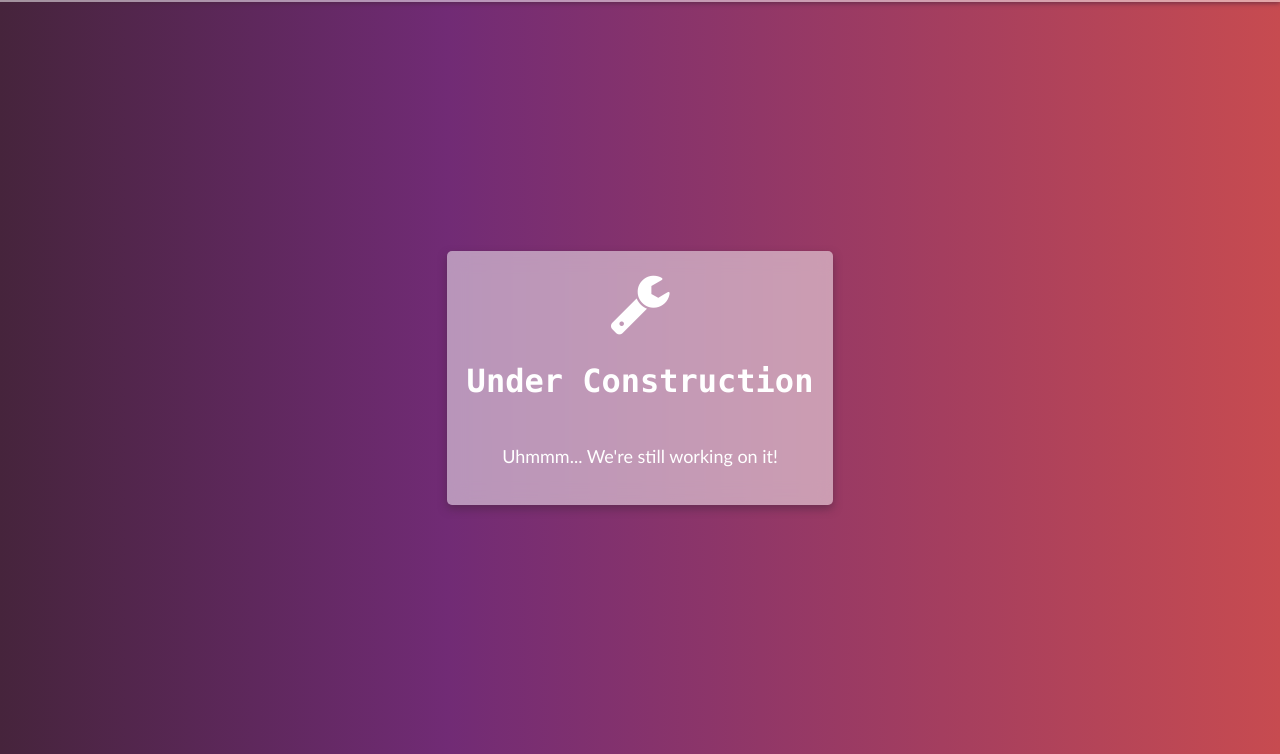
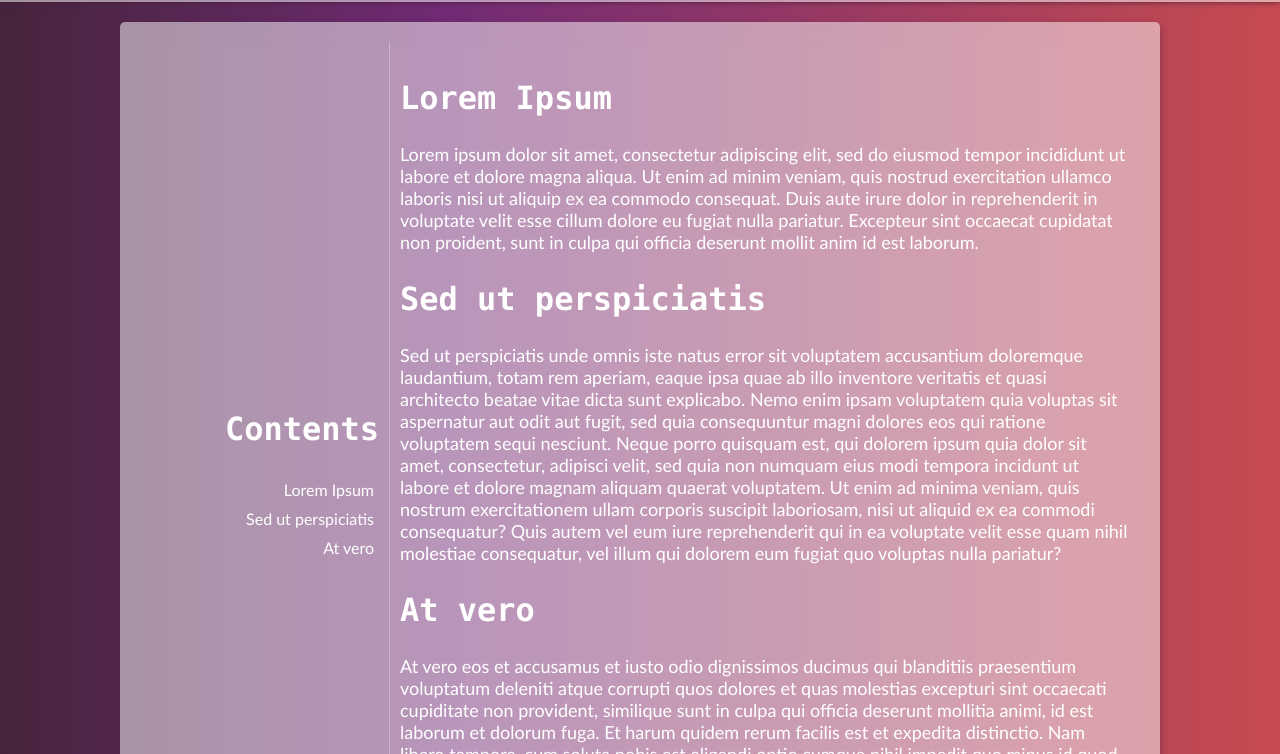
Before and after one commit to VMarkos/prudens-temp, a plain HTML site: page docs.html in a window 1280 px wide. Shown: the part 46-800 px from the top of the page. Drawn offline with Linux system fonts and the light colour scheme.

Commit message:
Add files via upload

```diff
--- a/docs.html
+++ b/docs.html
@@ -48,12 +48,31 @@
                 </div>
             </div>
         </div>
-        <div class="main-container">
+        <div class="main-docs-container">
             <!-- <div class="cards-grid"> -->
                 <div id="main-container" class="card-container no-animation">
-                    <i class="fa fa-wrench fa-4x"></i>
-                    <h2>Under Construction</h2>
-                    <p>Uhmmm... We're still working on it!</p>
+                    <div class="docs-grid-container">
+                    	<div class="toc-container">
+                    		<ul id="toc">
+                    			<h2>Contents</h2>
+                    			<li>Lorem Ipsum</li>
+                    			<li>Sed ut perspiciatis</li>
+                    			<li>At vero</li>
+                    		</ul>
+                    	</div>
+                    	<div class="docs-text-container">
+                    		<h2>Lorem Ipsum</h2>
+                    		<p id="docs-body">Lorem ipsum dolor sit amet, consectetur adipiscing elit, sed do eiusmod tempor incididunt ut 									labore et dolore magna aliqua. Ut enim ad minim veniam, quis nostrud exercitation ullamco laboris nisi ut 									aliquip ex ea commodo consequat. Duis aute irure dolor in reprehenderit in voluptate velit esse cillum 									dolore eu fugiat nulla pariatur. Excepteur sint occaecat cupidatat non proident, sunt in culpa qui officia 									deserunt mollit anim id est laborum.</p>
+                    		<h2>Sed ut perspiciatis</h2>
+	                    	<p>
+    	                		Sed ut perspiciatis unde omnis iste natus error sit voluptatem accusantium doloremque laudantium, totam rem 								aperiam, eaque ipsa quae ab illo inventore veritatis et quasi architecto beatae vitae dicta sunt explicabo. 								Nemo enim ipsam voluptatem quia voluptas sit aspernatur aut odit aut fugit, sed quia consequuntur magni 								dolores	eos qui ratione voluptatem sequi nesciunt. Neque porro quisquam est, qui dolorem ipsum quia dolor 									sit amet, consectetur, adipisci velit, sed quia non numquam eius modi tempora incidunt ut labore et dolore 									magnam aliquam quaerat voluptatem. Ut enim ad minima veniam, quis nostrum exercitationem ullam corporis 								suscipit laboriosam, nisi ut aliquid ex ea commodi consequatur? Quis autem vel eum iure reprehenderit qui 									in ea voluptate velit esse quam nihil molestiae consequatur, vel illum qui dolorem eum fugiat quo voluptas 									nulla pariatur?
+	                    	</p>
+	                    	<h2>At vero</h2>
+	                    	<p>
+	                    		At vero eos et accusamus et iusto odio dignissimos ducimus qui blanditiis praesentium voluptatum deleniti 									atque corrupti quos dolores et quas molestias excepturi sint occaecati cupiditate non provident, similique 									sunt in culpa qui officia deserunt mollitia animi, id est laborum et dolorum fuga. Et harum quidem rerum 									facilis est et expedita distinctio. Nam libero tempore, cum soluta nobis est eligendi optio cumque nihil 									impedit quo minus id quod maxime placeat facere possimus, omnis voluptas assumenda est, omnis dolor 								repellendus. Temporibus autem quibusdam et aut officiis debitis aut rerum necessitatibus saepe eveniet ut 									et voluptates repudiandae sint et molestiae non recusandae. Itaque earum rerum hic tenetur a sapiente 									delectus, ut aut reiciendis voluptatibus maiores alias consequatur aut perferendis doloribus asperiores 								repellat.
+	                    	</p>
+                    	</div>
+                    </div>
                 </div>
             <!-- </div> -->
         </div>
--- a/style_1.css
+++ b/style_1.css
@@ -374,54 +374,68 @@ body {
     width: 400px;
 }
 
-/* Animations */
+/* Documentation */
 
-@keyframes fadeIn {
-    0% {opacity: 0;}
-    100% {opacity: 1;}
+.main-docs-container {
+	display: flex;
+	padding: 20px;
+	justify-content: center;
+	align-items: center;
 }
 
-@-moz-keyframes fadeIn {
-    0% {opacity: 0;}
-    100% {opacity: 1;}
+.docs-grid-container {
+	display: flex;
+	flex-direction: column;
+	row-gap: 15px;
 }
 
-@-webkit-keyframes fadeIn {
-    0% {opacity: 0;}
-    100% {opacity: 1;}
+.toc-container {
+	padding-right: 10px;
+	display: flex;
+	flex-direction: column;
+	justify-content: center;
+	align-items: end;
 }
 
-@-o-keyframes fadeIn {
-    0% {opacity: 0;}
-    100% {opacity: 1;}
+.toc-container ul {
+	font-family: 'Gill Sans', 'Gill Sans MT', Calibri, 'Trebuchet MS', sans-serif;
+	color: white;
+	font-size: 600;
+	text-align: right;
+	list-style-type: none;
 }
 
-@-ms-keyframes fadeIn {
-    0% {opacity: 1;}
-    100% {opacity: 0;}
+.toc-container li {
+	padding: 5px;
+	border-radius: 5px;
+	cursor: pointer;
 }
 
-@keyframes fadeOut {
-    0% {opacity: 1;}
-    100% {opacity: 0;}
+.toc-container li:hover {
+	background: rgba(255, 255, 255, .1);
 }
 
-@-moz-keyframes fadeOut {
-    0% {opacity: 1;}
-    100% {opacity: 0;}
+.docs-text-container {
+	padding: 10px;
 }
 
-@-webkit-keyframes fadeOut {
-    0% {opacity: 1;}
-    100% {opacity: 0;}
+.docs-text-container p {
+	text-align: left;
 }
 
-@-o-keyframes fadeOut {
-    0% {opacity: 1;}
-    100% {opacity: 0;}
+@media only screen and (min-width: 1200px) {
+	.docs-grid-container {
+		display: grid;
+		grid-template-columns: 1fr 3fr;
+		grid-template-areas: "toc body body body";
+	}
+
+	.toc-container {
+		border-right: 1px solid rgba(255, 255, 255, .3);
+		grid-area: "toc";
+	}
+
+	.docs-text-container {
+		grid-area: "body";
+	}
 }
-
-@-ms-keyframes fadeOut {
-    0% {opacity: 1;}
-    100% {opacity: 0;}
-}
```
